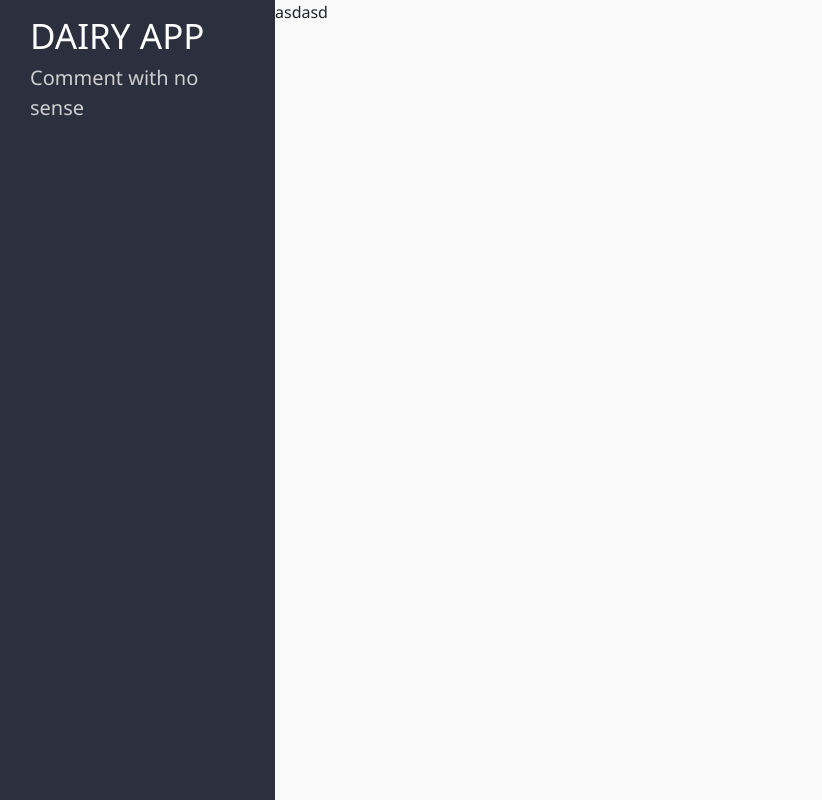
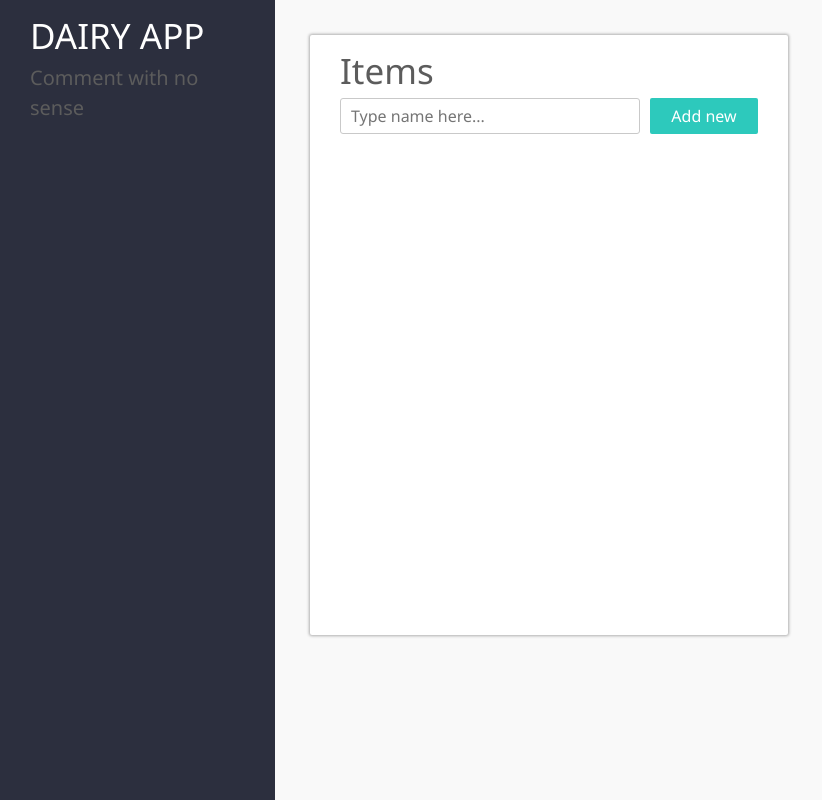
Before and after one commit to pokermanx/dairy-app, an Angular app: page /list in a window 1280 px wide. Shown: the whole page, without its empty margins (0-822 px from the left). Built offline with nearby package versions, Linux system fonts and the light colour scheme.

Commit message:
Added component for list, style and func

```diff
--- a/src/app/items-list/pages/items-list.component.html
+++ b/src/app/items-list/pages/items-list.component.html
@@ -1 +1,28 @@
-asdasd
+<div class="list-wrapper">
+    <div class="dairy-card">
+        <span class="container-title">
+            Items
+        </span>
+        <div class="inputs-container">
+            <input type="text" [formControl]="itemName" class="name-input" placeholder="Type name here...">
+            <div class="dairy-btn dairy-btn--add" (click)="itemName.valid && onAdd()">Add new</div>
+        </div>
+        <div class="list-container">
+            <div class="list">
+                <div class="item" *ngFor="let item of itemsList">
+                    <div>
+                        <span class="item-name">
+                            {{ item.name }}
+                        </span>
+                        <span class="comments-count">
+                            {{ item.commentsCount }}
+                        </span>
+                    </div>
+                    <div class="dairy-btn dairy-btn--delete" (click)="onDelete(item.id)">
+                        Delete
+                    </div>
+                </div>
+            </div>
+        </div>
+    </div>
+</div>
--- a/src/app/items-list/pages/items-list.component.scss
+++ b/src/app/items-list/pages/items-list.component.scss
@@ -0,0 +1,50 @@
+@import "../../shared/scss/variables";
+
+.list-wrapper {
+	width: 50%;
+	margin: 10px;
+	display: flex;
+	flex-wrap: wrap;
+}
+
+.inputs-container {
+	display: flex;
+	width: 100%;
+	justify-content: space-between;
+}
+
+.name-input {
+	width: 80%;
+	padding: 5px 10px;
+	background-color: $color-primary;
+	outline: none;
+	border: 1px solid #c9c9c9;
+	border-radius: 3px;
+	margin-right: 10px;
+}
+
+.item {
+	width: 100%;
+	display: flex;
+	justify-content: space-between;
+	padding: 10px 0;
+	border-bottom: 1px solid #e9e9e9;
+}
+
+.list {
+	overflow: auto;
+	max-height: calc(100vh - 180px);
+}
+
+.item-name {
+    font-weight: 600;
+    font-size: $font-size-sub;
+}
+
+.comments-count {
+    padding: 0 8px;
+	border-radius: 20px;
+	color: #ffffff;
+    background-color: $color-success-btn;
+    font-size: 16px;
+}
--- a/src/app/items-list/pages/items-list.component.ts
+++ b/src/app/items-list/pages/items-list.component.ts
@@ -1,12 +1,76 @@
-import { Component } from '@angular/core';
+import { Component, OnInit } from '@angular/core';
+import { ItemModel } from 'src/app/shared/models/item.model';
+import { FormControl, Validators } from '@angular/forms';
 
 @Component({
     selector: 'app-items-list',
     templateUrl: './items-list.component.html',
-    styleUrls: ['./items-list.component.scss']
+    styleUrls: ['./items-list.component.scss', '../../shared/scss/buttons.scss', '../../shared/scss/card.scss']
 })
-export class ItemsListComponent {
+export class ItemsListComponent implements OnInit {
+
+    itemsList: ItemModel[];
+
+    itemName = new FormControl(null, [
+        Validators.required
+    ]);
 
     constructor () {}
 
+    ngOnInit() {
+        // localStorage.setItem('items', JSON.stringify([
+        //     {
+        //         id: 1,
+        //         name: 'ne No',
+        //         comments: [
+        //             'sdafasdjsfdkjfdsjkfdskjfdskhjfds sfd jhsdhfs dh fsdjkh sfj',
+        //             'sdafasdjsfdkjfdsjkfdskjfdsa2332khjfds sfd jhsdhfs dh fsdjkh sfj',
+        //             'sda5fasdjsfdkjfdsjkfdskjfdskhdasjfds sfd jh55sdhfs dh fsdjkh sfj',
+        //         ],
+        //         commentsCount: 3
+        //     },
+        //     {
+        //         id: 3,
+        //         name: 'ssss No',
+        //         comments: [
+        //             'sdafasdjsfdkjfdsjkfdskjfdskhjfds sfd jhsdhfs dh fsdjkh sfj',
+        //             'sdafasdjsfdkjfdsjkfdskjfdsa2332khjfds sfd jhsdhfs dh fsdjkh sfj',
+        //             'sda5fasdjsfdkjfdsjkfdskjfdskhdasjfds sfd jh55sdhfs dh fsdjkh sfj',
+        //         ],
+        //         commentsCount: 3
+        //     },
+        //     {
+        //         id: 4,
+        //         name: 'last No',
+        //         comments: [
+        //             'sdafasdjsfdkjfdsjkfdskjfdskhjfds sfd jhsdhfs dh fsdjkh sfj',
+        //             'sdafasdjsfdkjfdsjkfdskjfdsa2332khjfds sfd jhsdhfs dh fsdjkh sfj',
+        //             'sda5fasdjsfdkjfdsjkfdskjfdskhdasjfds sfd jh55sdhfs dh fsdjkh sfj',
+        //         ],
+        //         commentsCount: 3
+        //     },
+        // ]));
+
+        this.itemsList = JSON.parse(localStorage.getItem('items'));
+        console.log(this.itemsList);
+        localStorage.setItem('items', JSON.stringify(this.itemsList));
+    }
+
+    onAdd() {
+        const lastId = Math.max.apply(null, this.itemsList.map(el => +el.id));
+        const item: ItemModel = {
+            id: isFinite(lastId) ? +(lastId + 1) : 1,
+            name: this.itemName.value,
+            comments: [],
+            commentsCount: 0
+        };
+        this.itemsList.push(item);
+        localStorage.setItem('items', JSON.stringify(this.itemsList));
+        this.itemName.setValue(null);
+    }
+
+    onDelete(id: number) {
+        this.itemsList = this.itemsList.filter(el => el.id !== id);
+        localStorage.setItem('items', JSON.stringify(this.itemsList));
+    }
 }
--- /dev/null
+++ b/src/app/shared/models/item.model.ts
@@ -0,0 +1,6 @@
+export class ItemModel {
+    id: number;
+    name: string;
+    comments: string[];
+    commentsCount: number;
+}
--- /dev/null
+++ b/src/app/shared/scss/_variables.scss
@@ -0,0 +1,10 @@
+$font-stack: 'Segoe UI' , 'Helvetica Neue';
+$color-side: #2C2F3E;
+$font-size-title: 35px;
+$font-size-sub: 20px;
+$font-weight-light: 300;
+$font-color: #5C5C5C;
+$color-primary: #FFFFFF;
+$color-secondary: #F9F9F9;
+$color-success-btn: #2DC9BC;
+$color-danger-btn: #CB3F65;
--- /dev/null
+++ b/src/app/shared/scss/buttons.scss
@@ -0,0 +1,34 @@
+@import './variables';
+
+.dairy-btn {
+
+    cursor: pointer;
+    border-radius: 2px;
+    font-size: 16px;
+    min-height: 35px;
+    font-family: $font-stack;
+    display: flex;
+    justify-content: center;
+    align-items: center;
+
+    &--add {
+        width: 120px;
+        background-color: $color-success-btn;
+        color: #ffffff;
+
+        &:hover {
+            filter: brightness(110%);
+        }
+    }
+
+    &--delete {
+        width: 90px;
+        border: 1px solid $color-danger-btn;
+        color: $color-danger-btn;
+
+        &:hover {
+            background-color: $color-danger-btn;
+            color: #ffffff;
+        }
+    }
+}
--- /dev/null
+++ b/src/app/shared/scss/card.scss
@@ -0,0 +1,21 @@
+@import "variables";
+
+
+.dairy-card {
+	width: 100%;
+	padding: 10px 30px 20px 30px;
+    display: flex;
+    min-height: 600px;
+	border-radius: 2px;
+	flex-direction: column;
+	background-color: $color-primary;
+	box-shadow: 0px 0px 3px 1px rgba(0, 0, 0, 0.3);
+	-moz-box-shadow: 0px 0px 3px 1px rgba(0, 0, 0, 0.3);
+	-webkit-box-shadow: 0px 0px 3px 1px rgba(0, 0, 0, 0.3);
+}
+
+.container-title {
+	font-weight: $font-weight-light;
+	color: $font-color;
+	font-size: $font-size-title;
+}
--- a/src/app/shared/ui/navbar/navbar.component.scss
+++ b/src/app/shared/ui/navbar/navbar.component.scss
@@ -1,4 +1,4 @@
-@import '../../../../scss/variables';
+@import '../../scss/variables';
 
 .app-wrapper {
     font-family: $font-stack;
@@ -19,17 +19,18 @@
 
 .app-title {
     text-transform: uppercase;
-    font-weight: 300;
-    font-size: 35px;
+    font-weight: $font-weight-light;
+    font-size: $font-size-title;
     color: #ffffff;
 }
 
 .app-subtitle {
-    font-size: 20px;
-    color: #cfcfcf;
+    font-size: $font-size-sub;
+    color: $font-color;
 }
 
 .main-container {
+    padding: 25px;
     width: 100%;
     height: 100%;
     background-color: $color-secondary;
--- a/src/scss/_variables.scss
+++ /dev/null
@@ -1,3 +0,0 @@
-$font-stack: 'Segoe UI' , 'Helvetica Neue';
-$color-side: #2C2F3E;
-$color-secondary: #F9F9F9;
--- a/src/styles.scss
+++ b/src/styles.scss
@@ -3,4 +3,11 @@
 body, html {
     width: 100%;
     height: 100%;
+    overflow: hidden;
 }
+
+*,
+*::before,
+*::after {
+    box-sizing: border-box;
+}
```
Also changed, not shown: src/app/items-list/items-list.module.ts (+6 -1 lines).
